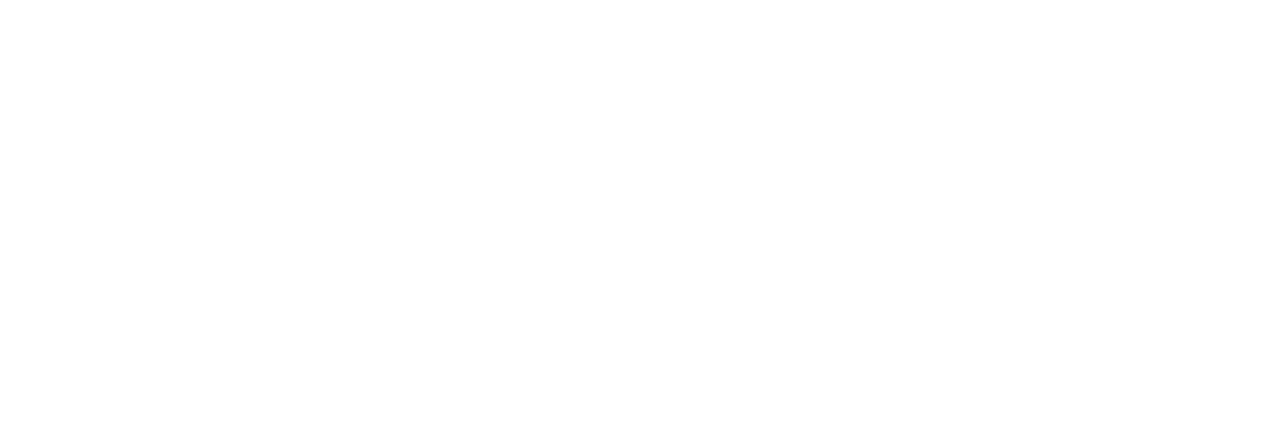
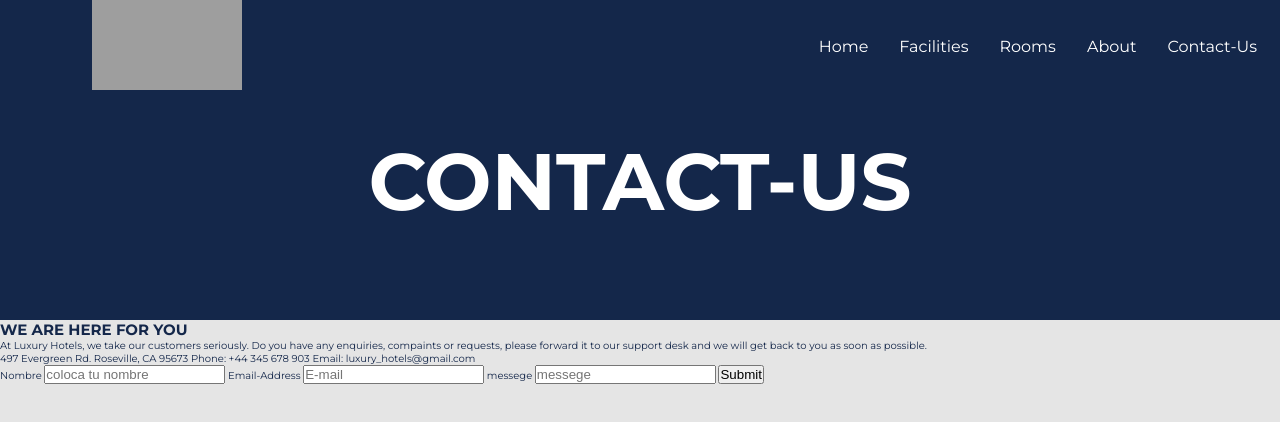
Before and after one commit to Angel-Landkoer/hotel-Luxury, a plain HTML site: page pages/contact-us.html in a window 1280 px wide. Drawn offline with Linux system fonts and the light colour scheme; grey boxes are pictures that could not be loaded; a web font is replaced by a local one.

Commit message:
estructurando el contenido del contact-us.html y agregando algunos estilos a su CSS

```diff
--- a/pages/contact-us.html
+++ b/pages/contact-us.html
@@ -1,10 +1,10 @@
 <!DOCTYPE html>
 <html lang="en">
-<head>
-    <meta charset="UTF-8">
-    <meta http-equiv="X-UA-Compatible" content="IE=edge">
-    <meta name="viewport" content="width=device-width, initial-scale=1.0">
-    <link rel="stylesheet" href="../style/contact-us.css">
+  <head>
+    <meta charset="UTF-8" />
+    <meta http-equiv="X-UA-Compatible" content="IE=edge" />
+    <meta name="viewport" content="width=device-width, initial-scale=1.0" />
+    <link rel="stylesheet" href="../style/contact-us.css" />
     <link rel="preconnect" href="https://fonts.googleapis.com" />
     <link rel="preconnect" href="https://fonts.gstatic.com" crossorigin />
     <link
@@ -17,8 +17,80 @@
       href="https://use.fontawesome.com/releases/v5.15.1/css/all.css"
     />
     <title>Contact-Us</title>
-</head>
-<body>
-
-</body>
+  </head>
+  <body>
+    <header class="header">
+      <nav class="header__nav">
+        <a href="../index.html">
+          <figure>
+            <img
+              src="https://github.com/Angel-Landkoer/The-pictures/blob/master/img-ideaApellido/logo.png?raw=true"
+              alt="Esta es el logo del sitio web"
+            />
+          </figure>
+        </a>
+        <ul class="header__menu">
+          <li class="menu__items"><a href="../index.html">Home</a></li>
+          <li class="menu__items">
+            <a href="./facilities.html">Facilities</a>
+          </li>
+          <li class="menu__items"><a href="./rooms.html">Rooms</a></li>
+          <li class="menu__items"><a href="./about.html">About</a></li>
+          <li class="menu__items">
+            <a href="./contact-us.html">Contact-Us</a>
+          </li>
+        </ul>
+      </nav>
+      <h1 class="header__title">CONTACT-US</h1>
+    </header>
+    <main class="main">
+      <div class="main__top-page">
+        <h2>WE ARE HERE FOR YOU</h2>
+        <p>
+          At Luxury Hotels, we take our customers seriously. Do you have any
+          enquiries, compaints or requests, please forward it to our support
+          desk and we will get back to you as soon as possible.
+        </p>
+      </div>
+      <div class="main__text">
+        <span>497 Evergreen Rd. Roseville, CA 95673</span>
+        <span>Phone: +44 345 678 903</span>
+        <span>Email: luxury_hotels@gmail.com</span>
+      </div>
+      <div class="main__formulary">
+        <form action="">
+          <label for="name">
+            <span>Nombre</span>
+            <input
+              type="text"
+              id="name"
+              name="name"
+              placeholder="coloca tu nombre"
+              autocomplete="name"
+            />
+          </label>
+          <label for="email">
+            <span>Email-Address</span>
+            <input
+              type="email"
+              id="email"
+              name="email"
+              placeholder="E-mail"
+              autocomplete="email"
+            />
+          </label>
+          <label for="messege">
+            <span>messege</span>
+            <input
+              type="text"
+              id="messege"
+              name="messege"
+              placeholder="messege"
+            />
+          </label>
+          <input type="submit" value="Submit">
+        </form>
+      </div>
+    </main>
+  </body>
 </html>
--- a/style/contact-us.css
+++ b/style/contact-us.css
@@ -0,0 +1,66 @@
+/*        Reset section       */
+* {
+  margin: 0;
+  padding: 0;
+  box-sizing: border-box;
+}
+
+html {
+  font-size: 62.5%;
+  font-family: "Montserrat", sans-serif;
+
+  background-color: #e5e5e5;
+  color: #14274a;
+}
+/*        End section       */
+
+/* first section */
+
+.header {
+  width: 100%;
+  height: 40vh;
+
+  background-color: #14274a;
+}
+.header__nav {
+  display: flex;
+  justify-content: space-between;
+  flex-direction: row;
+  align-items: center;
+}
+
+.header img {
+  margin-left: 92px;
+  width: 150px;
+  height: 90px;
+}
+
+.header__menu {
+  display: flex;
+  justify-content: space-around;
+
+  font-size: 1.6rem;
+
+  list-style: none;
+}
+
+.menu__items a {
+  padding: 8px;
+  margin-right: 15px;
+
+  color: #fff;
+  text-decoration: none;
+}
+
+.header__title {
+  display: flex;
+  justify-content: center;
+
+  margin-top: 40px;
+
+  font-size: 8rem;
+
+  color: #fff;
+}
+
+/*           end section            */
```
